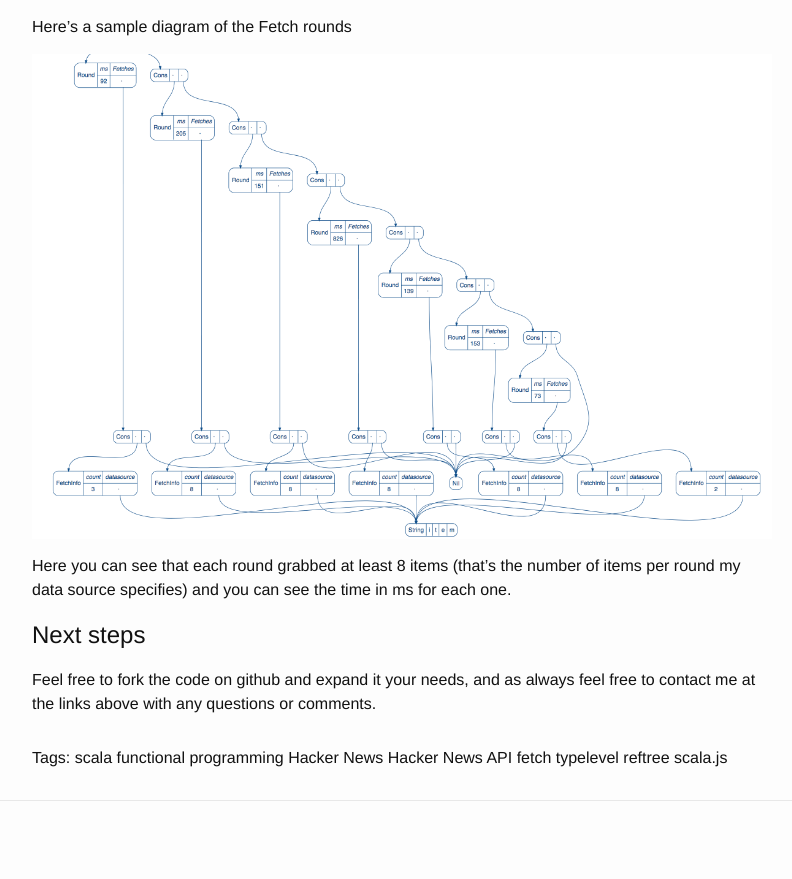
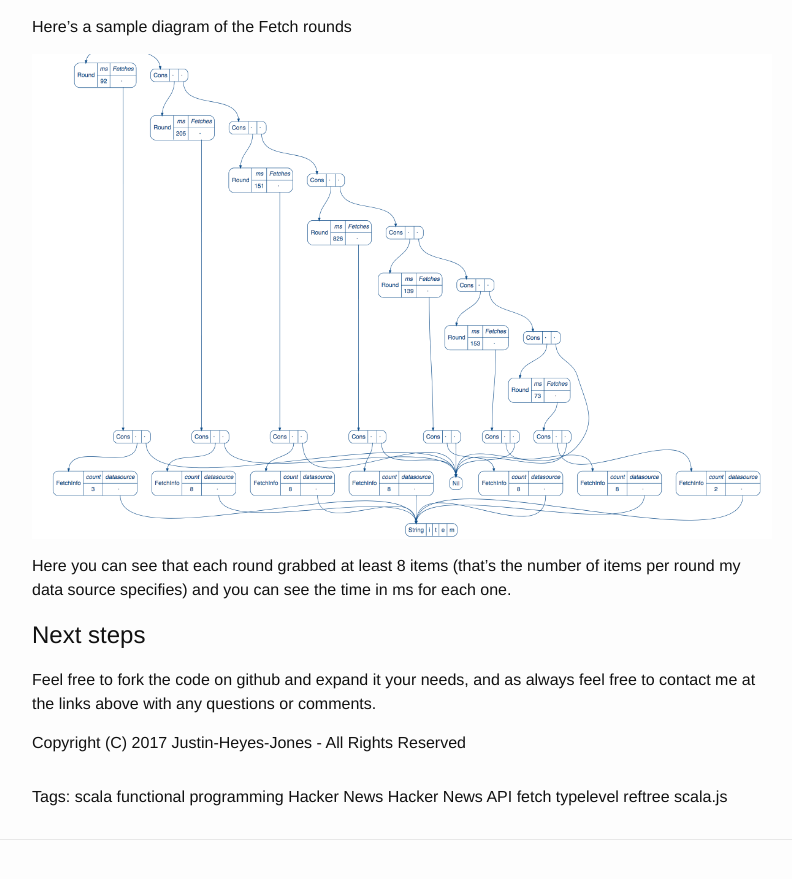
Before and after one commit to justinhj/justinhj.github.io, a Jekyll site: the page built from _posts/2017-10-11-hacker-news-api-3.md, in a window 1280 px wide and 900 px high, scrolled down 3217 px. Shown: the top 879 px of the window, without its empty margins (238-1030 px from the left). Built offline with Jekyll 4.4.1, drawn with Linux system fonts in a browser that asks for light colours; comment, search, counter and statistics services are not loaded.

Commit message:
more fixes

```diff
--- a/_posts/2017-10-11-hacker-news-api-3.md
+++ b/_posts/2017-10-11-hacker-news-api-3.md
@@ -132,3 +132,5 @@ Here you can see that each round grabbed at least 8 items (that's the number of
 # Next steps
 
 Feel free to fork the code on github and expand it your needs, and as always feel free to contact me at the links above with any questions or comments.
+
+Copyright (C) 2017 Justin-Heyes-Jones - All Rights Reserved
```
